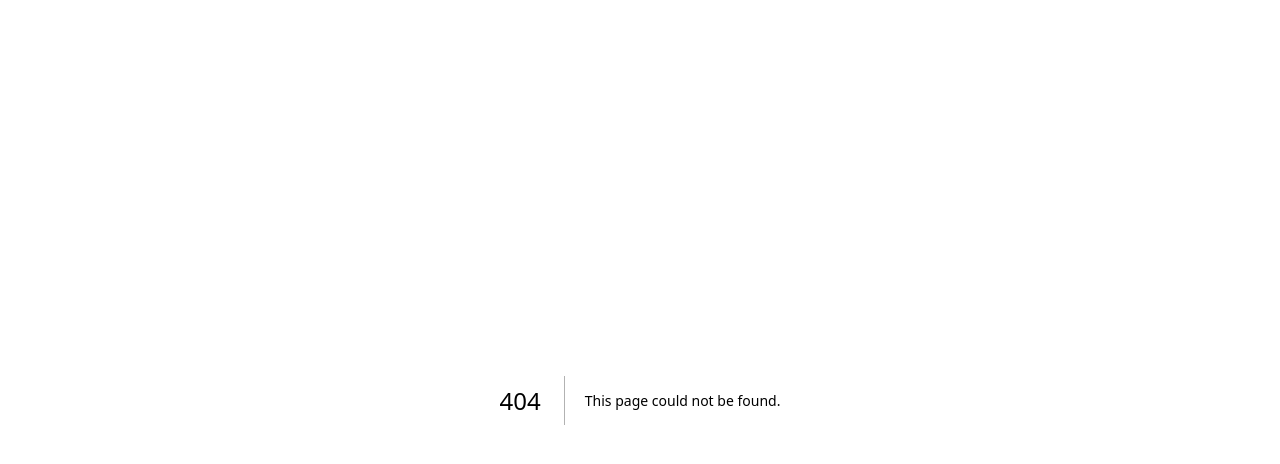
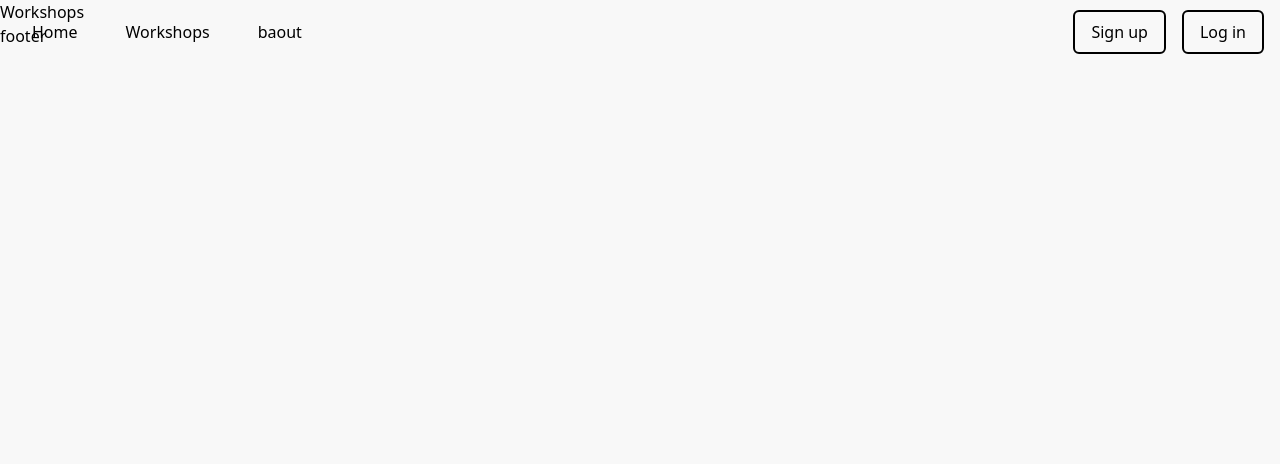
Before and after one commit to ShawnGB/uskillity-next, a Next.js app: page /workshops in a window 1280 px wide. Before the commit this address had no page. Shown: the top 464 px of the page. Built offline with nearby package versions, Linux system fonts and the light colour scheme.

Commit message:
navbar layout, elements

```diff
--- /dev/null
+++ b/app/about/page.tsx
@@ -0,0 +1,3 @@
+export default function About() {
+  return <div className='text-primary-500'>about</div>;
+}
--- /dev/null
+++ b/app/atomtypes.d.ts
@@ -0,0 +1,4 @@
+type NavLinkProps = {
+  href: string;
+  text: string;
+};
--- a/app/globals.css
+++ b/app/globals.css
@@ -2,7 +2,7 @@
 @tailwind components;
 @tailwind utilities;
 
-:root {
+/* :root {
   --foreground-rgb: 0, 0, 0;
   --background-start-rgb: 214, 219, 220;
   --background-end-rgb: 255, 255, 255;
@@ -24,4 +24,4 @@ body {
       rgb(var(--background-end-rgb))
     )
     rgb(var(--background-start-rgb));
-}
+} */
--- a/app/layout.tsx
+++ b/app/layout.tsx
@@ -1,22 +1,24 @@
-import type { Metadata } from 'next'
-import { Inter } from 'next/font/google'
-import './globals.css'
-
-const inter = Inter({ subsets: ['latin'] })
+import type { Metadata } from 'next';
+import './globals.css';
+import Navbar from '../components/layouts/navbar';
 
 export const metadata: Metadata = {
-  title: 'Create Next App',
-  description: 'Generated by create next app',
-}
+  title: 'u/skillity',
+  description: 'Share what u love, learn what u love',
+};
 
 export default function RootLayout({
   children,
 }: {
-  children: React.ReactNode
+  children: React.ReactNode;
 }) {
   return (
-    <html lang="en">
-      <body className={inter.className}>{children}</body>
+    <html lang='en'>
+      <body className='bg-offWhite'>
+        <Navbar />
+        {children}
+        <footer> footer</footer>
+      </body>
     </html>
-  )
+  );
 }
--- a/app/page.tsx
+++ b/app/page.tsx
@@ -1,113 +1,7 @@
-import Image from 'next/image'
-
 export default function Home() {
   return (
-    <main className="flex min-h-screen flex-col items-center justify-between p-24">
-      <div className="z-10 max-w-5xl w-full items-center justify-between font-mono text-sm lg:flex">
-        <p className="fixed left-0 top-0 flex w-full justify-center border-b border-gray-300 bg-gradient-to-b from-zinc-200 pb-6 pt-8 backdrop-blur-2xl dark:border-neutral-800 dark:bg-zinc-800/30 dark:from-inherit lg:static lg:w-auto  lg:rounded-xl lg:border lg:bg-gray-200 lg:p-4 lg:dark:bg-zinc-800/30">
-          Get started by editing&nbsp;
-          <code className="font-mono font-bold">app/page.tsx</code>
-        </p>
-        <div className="fixed bottom-0 left-0 flex h-48 w-full items-end justify-center bg-gradient-to-t from-white via-white dark:from-black dark:via-black lg:static lg:h-auto lg:w-auto lg:bg-none">
-          <a
-            className="pointer-events-none flex place-items-center gap-2 p-8 lg:pointer-events-auto lg:p-0"
-            href="https://vercel.com?utm_source=create-next-app&utm_medium=appdir-template&utm_campaign=create-next-app"
-            target="_blank"
-            rel="noopener noreferrer"
-          >
-            By{' '}
-            <Image
-              src="/vercel.svg"
-              alt="Vercel Logo"
-              className="dark:invert"
-              width={100}
-              height={24}
-              priority
-            />
-          </a>
-        </div>
-      </div>
-
-      <div className="relative flex place-items-center before:absolute before:h-[300px] before:w-[480px] before:-translate-x-1/2 before:rounded-full before:bg-gradient-radial before:from-white before:to-transparent before:blur-2xl before:content-[''] after:absolute after:-z-20 after:h-[180px] after:w-[240px] after:translate-x-1/3 after:bg-gradient-conic after:from-sky-200 after:via-blue-200 after:blur-2xl after:content-[''] before:dark:bg-gradient-to-br before:dark:from-transparent before:dark:to-blue-700 before:dark:opacity-10 after:dark:from-sky-900 after:dark:via-[#0141ff] after:dark:opacity-40 before:lg:h-[360px] z-[-1]">
-        <Image
-          className="relative dark:drop-shadow-[0_0_0.3rem_#ffffff70] dark:invert"
-          src="/next.svg"
-          alt="Next.js Logo"
-          width={180}
-          height={37}
-          priority
-        />
-      </div>
-
-      <div className="mb-32 grid text-center lg:max-w-5xl lg:w-full lg:mb-0 lg:grid-cols-4 lg:text-left">
-        <a
-          href="https://nextjs.org/docs?utm_source=create-next-app&utm_medium=appdir-template&utm_campaign=create-next-app"
-          className="group rounded-lg border border-transparent px-5 py-4 transition-colors hover:border-gray-300 hover:bg-gray-100 hover:dark:border-neutral-700 hover:dark:bg-neutral-800/30"
-          target="_blank"
-          rel="noopener noreferrer"
-        >
-          <h2 className={`mb-3 text-2xl font-semibold`}>
-            Docs{' '}
-            <span className="inline-block transition-transform group-hover:translate-x-1 motion-reduce:transform-none">
-              -&gt;
-            </span>
-          </h2>
-          <p className={`m-0 max-w-[30ch] text-sm opacity-50`}>
-            Find in-depth information about Next.js features and API.
-          </p>
-        </a>
-
-        <a
-          href="https://nextjs.org/learn?utm_source=create-next-app&utm_medium=appdir-template-tw&utm_campaign=create-next-app"
-          className="group rounded-lg border border-transparent px-5 py-4 transition-colors hover:border-gray-300 hover:bg-gray-100 hover:dark:border-neutral-700 hover:dark:bg-neutral-800/30"
-          target="_blank"
-          rel="noopener noreferrer"
-        >
-          <h2 className={`mb-3 text-2xl font-semibold`}>
-            Learn{' '}
-            <span className="inline-block transition-transform group-hover:translate-x-1 motion-reduce:transform-none">
-              -&gt;
-            </span>
-          </h2>
-          <p className={`m-0 max-w-[30ch] text-sm opacity-50`}>
-            Learn about Next.js in an interactive course with&nbsp;quizzes!
-          </p>
-        </a>
-
-        <a
-          href="https://vercel.com/templates?framework=next.js&utm_source=create-next-app&utm_medium=appdir-template&utm_campaign=create-next-app"
-          className="group rounded-lg border border-transparent px-5 py-4 transition-colors hover:border-gray-300 hover:bg-gray-100 hover:dark:border-neutral-700 hover:dark:bg-neutral-800/30"
-          target="_blank"
-          rel="noopener noreferrer"
-        >
-          <h2 className={`mb-3 text-2xl font-semibold`}>
-            Templates{' '}
-            <span className="inline-block transition-transform group-hover:translate-x-1 motion-reduce:transform-none">
-              -&gt;
-            </span>
-          </h2>
-          <p className={`m-0 max-w-[30ch] text-sm opacity-50`}>
-            Explore starter templates for Next.js.
-          </p>
-        </a>
-
-        <a
-          href="https://vercel.com/new?utm_source=create-next-app&utm_medium=appdir-template&utm_campaign=create-next-app"
-          className="group rounded-lg border border-transparent px-5 py-4 transition-colors hover:border-gray-300 hover:bg-gray-100 hover:dark:border-neutral-700 hover:dark:bg-neutral-800/30"
-          target="_blank"
-          rel="noopener noreferrer"
-        >
-          <h2 className={`mb-3 text-2xl font-semibold`}>
-            Deploy{' '}
-            <span className="inline-block transition-transform group-hover:translate-x-1 motion-reduce:transform-none">
-              -&gt;
-            </span>
-          </h2>
-          <p className={`m-0 max-w-[30ch] text-sm opacity-50`}>
-            Instantly deploy your Next.js site to a shareable URL with Vercel.
-          </p>
-        </a>
-      </div>
-    </main>
-  )
+    <div className='w-screen h-screen flex justify-center items-center'>
+      <h1 className=' text-2xl font-bold'>New folio</h1>
+    </div>
+  );
 }
--- /dev/null
+++ b/app/workshops/page.tsx
@@ -0,0 +1,5 @@
+import React from 'react';
+
+export default function Workshops() {
+  return <div>Workshops</div>;
+}
--- /dev/null
+++ b/components/atoms/ButtonAtom.tsx
@@ -0,0 +1,12 @@
+type IProps = {
+  children?: React.ReactNode;
+  text: string;
+};
+
+export default function ButtonAtom({ children, text }: IProps) {
+  return (
+    <button className='h-11 px-4 border-2 rounded-md justify-self-end'>
+      {text}
+    </button>
+  );
+}
--- /dev/null
+++ b/components/atoms/NavLinkAtom.tsx
@@ -0,0 +1,9 @@
+import Link from 'next/link';
+
+export default function NavLinkAtom({ href, text }: NavLinkProps) {
+  return (
+    <Link href={href} className='h-full px-4 flex items-center'>
+      {text}
+    </Link>
+  );
+}
--- /dev/null
+++ b/components/layouts/navbar.tsx
@@ -0,0 +1,27 @@
+import ButtonAtom from '../atoms/ButtonAtom';
+import NavLinkAtom from '../atoms/NavLinkAtom';
+
+export default function Navbar() {
+  const containerStyle = 'h-full  mx-4 flex gap-4 items-center';
+
+  const navLinks: NavLinkProps[] = [
+    { href: '/', text: 'Home' },
+    { href: '/workshops', text: 'Workshops' },
+    { href: 'about', text: 'baout' },
+  ];
+
+  return (
+    <nav className='w-full h-16 fixed flex justify-between '>
+      <div className={containerStyle}>
+        {navLinks.map((link, index) => (
+          <NavLinkAtom href={link.href} text={link.text} key={index} />
+        ))}
+      </div>
+
+      <div className={containerStyle}>
+        <ButtonAtom text='Sign up' />
+        <ButtonAtom text='Log in' />
+      </div>
+    </nav>
+  );
+}
--- a/package.json
+++ b/package.json
@@ -3,7 +3,7 @@
   "version": "0.1.0",
   "private": true,
   "scripts": {
-    "dev": "next dev",
+    "dev": "next dev --turbo",
     "build": "next build",
     "start": "next start",
     "lint": "next lint"
--- a/tailwind.config.ts
+++ b/tailwind.config.ts
@@ -1,4 +1,4 @@
-import type { Config } from 'tailwindcss'
+import type { Config } from 'tailwindcss';
 
 const config: Config = {
   content: [
@@ -7,6 +7,33 @@ const config: Config = {
     './app/**/*.{js,ts,jsx,tsx,mdx}',
   ],
   theme: {
+    colors: {
+      offWhite: '#f8f8f8', // Adjust the color code as needed
+      primary: {
+        50: '#fce4e4',
+        100: '#facccc',
+        200: '#f99a9a',
+        300: '#f76767',
+        400: '#f53535',
+        500: '#ef3238', // Primary brand color
+        600: '#e52b2f',
+        700: '#d02125',
+        800: '#ae1a1d',
+        900: '#8c1214',
+      },
+      secondary: {
+        50: '#f9f9f9',
+        100: '#f0f0f0',
+        200: '#d9d9d9',
+        300: '#bfbfbf',
+        400: '#a6a6a6',
+        500: '#8c8c8c',
+        600: '#737373',
+        700: '#595959',
+        800: '#404040',
+        900: '#262626',
+      },
+    },
     extend: {
       backgroundImage: {
         'gradient-radial': 'radial-gradient(var(--tw-gradient-stops))',
@@ -16,5 +43,5 @@ const config: Config = {
     },
   },
   plugins: [],
-}
-export default config
+};
+export default config;
```
